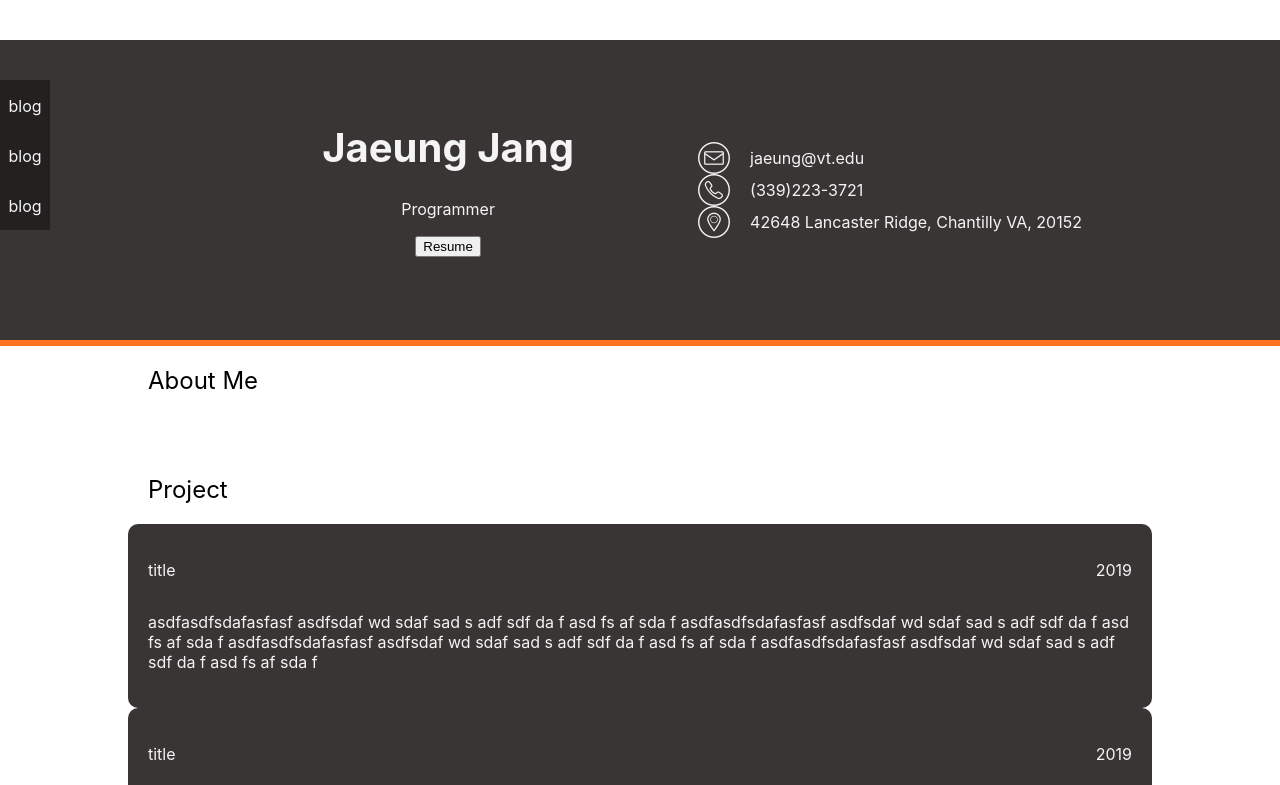
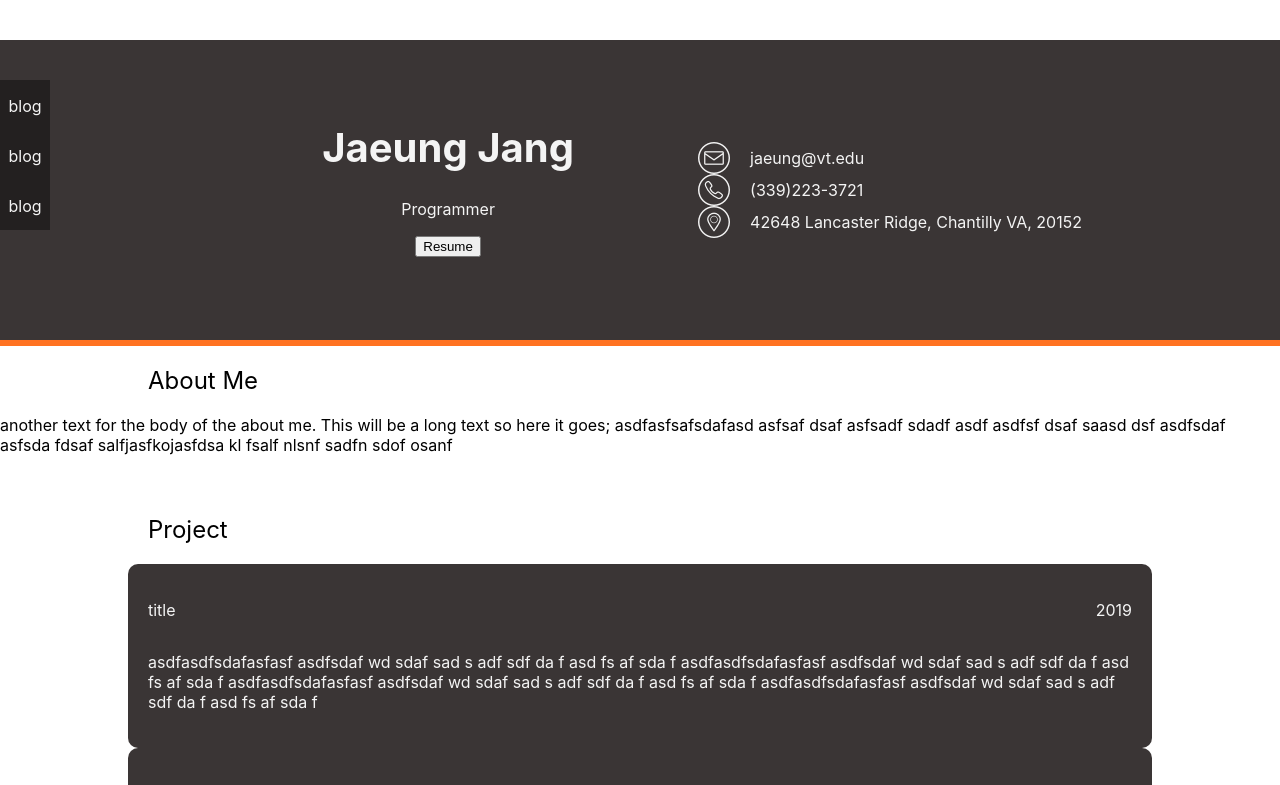
Before and after one commit to qmffkem/resume, a React (Create React App) app: page / in a window 1280 px wide. Shown: the top 785 px of the page. Built offline with nearby package versions, Linux system fonts and the light colour scheme.

Commit message:
added test text for the about me

```diff
--- a/src/Main/About/About.js
+++ b/src/Main/About/About.js
@@ -32,6 +32,9 @@ function About() {
       <h2 id ='mainTitle'>
         About Me
       </h2>
+      <div>
+        another text for the body of the about me. This will be a long text so here it goes; asdfasfsafsdafasd asfsaf dsaf asfsadf sdadf asdf asdfsf dsaf saasd dsf asdfsdaf asfsda fdsaf salfjasfkojasfdsa kl fsalf nlsnf sadfn sdof osanf
+      </div>
     </div>
   );
 }
```
